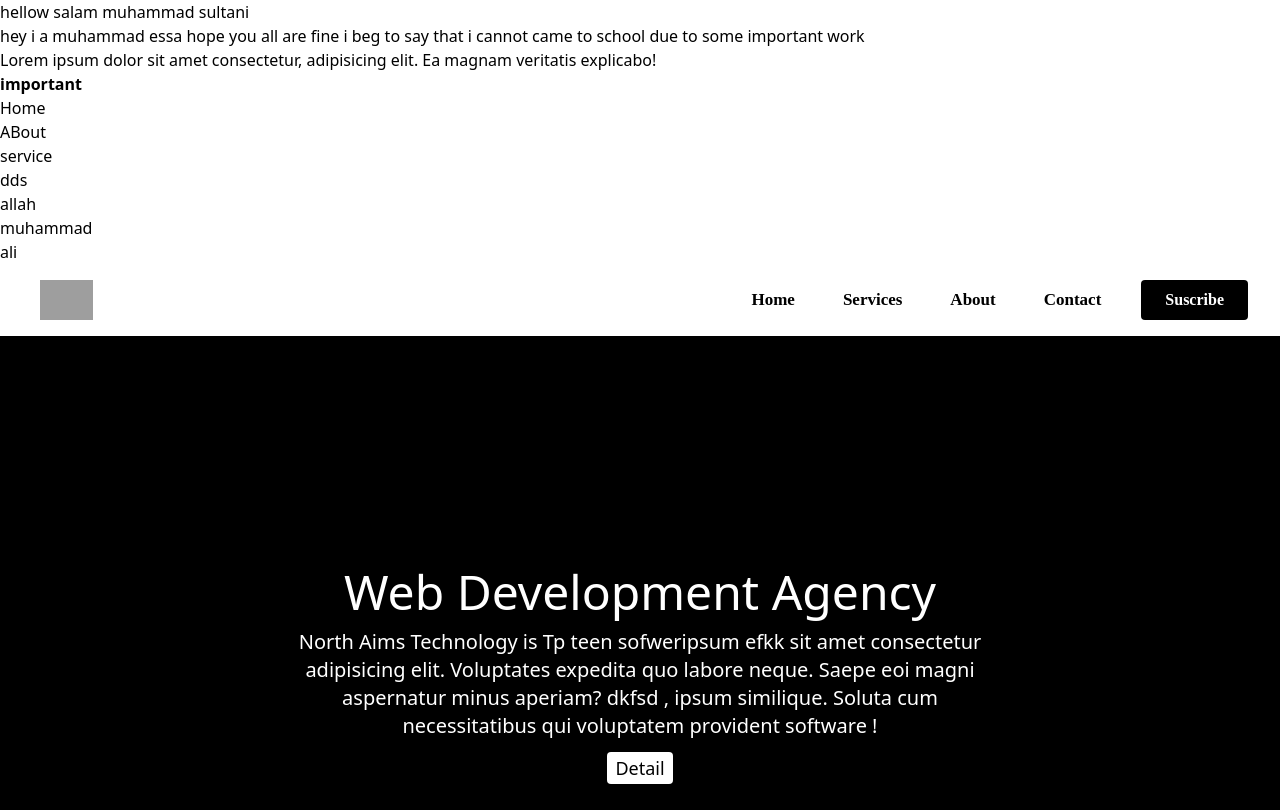
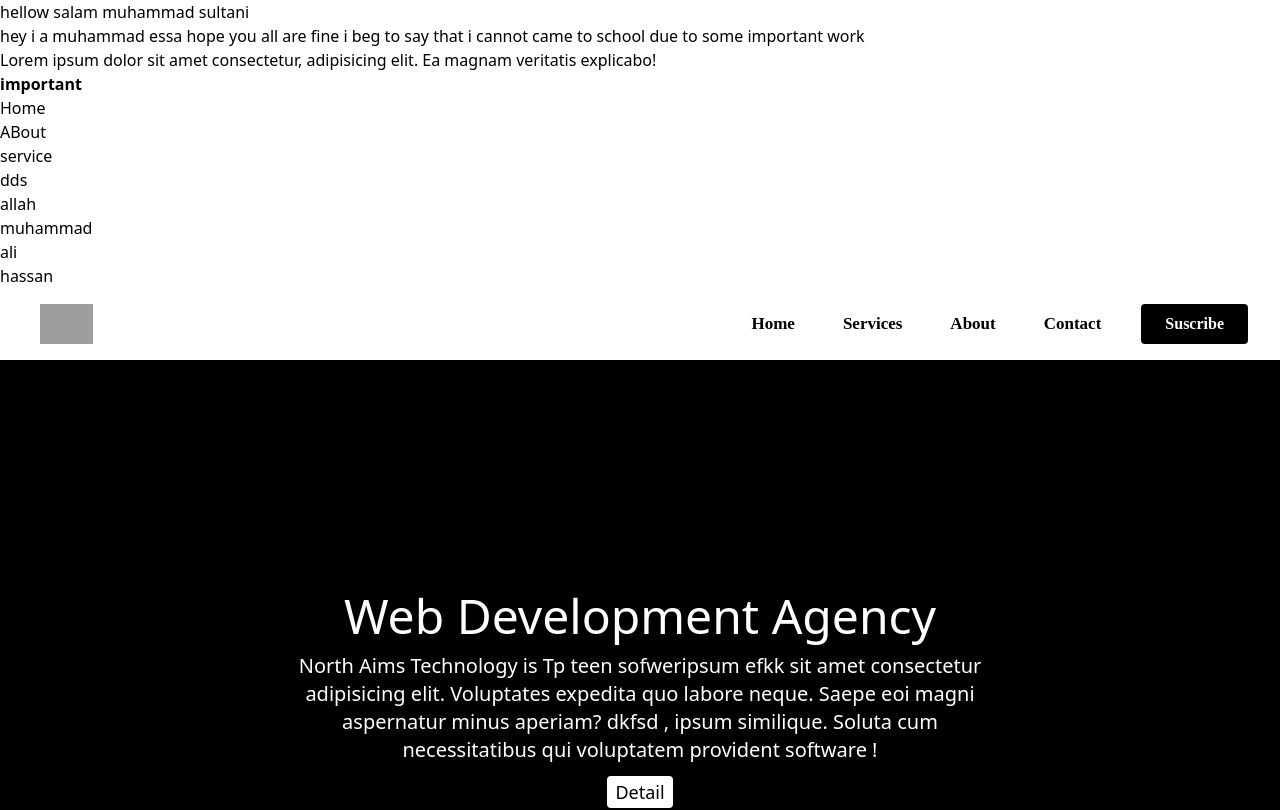
Before and after one commit to MuhammadEssa-514/Random-React-Pratice, a React (Create React App) app: page / in a window 1280 px wide. Shown: the top 810 px of the page. Built offline with nearby package versions, Linux system fonts and the light colour scheme; grey boxes are pictures that could not be loaded.

Commit message:
add menu 4

```diff
--- a/src/App.js
+++ b/src/App.js
@@ -19,6 +19,7 @@ function App() {
     <li>allah</li>
     <li>muhammad</li>
     <li>ali</li>
+    <li>hassan</li>
   </ol>
 
 
```
